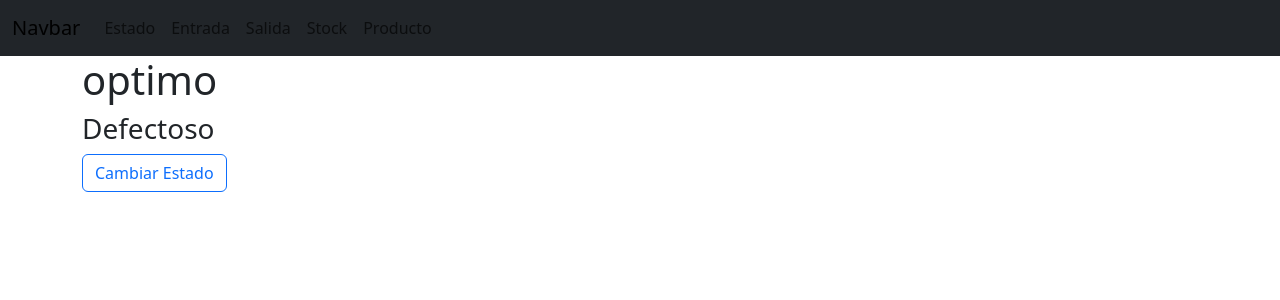
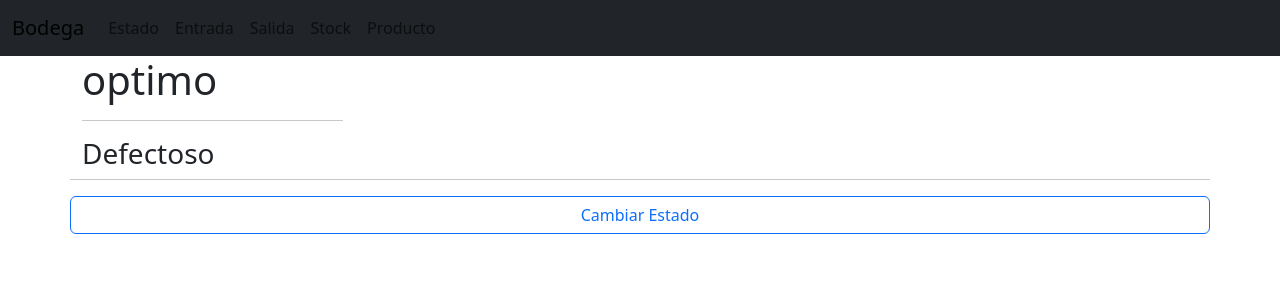
Before and after one commit to oscar1204/Bodega, an Angular app: page /Estado in a window 1280 px wide. Shown: the top 300 px of the page. Built offline with nearby package versions, Linux system fonts and the light colour scheme.

Commit message:
Actuanizacion 3

```diff
--- a/src/app/component/entrada/entrada.component.html
+++ b/src/app/component/entrada/entrada.component.html
@@ -1,7 +1,8 @@
 <div class="container" >
   <div class="row">
-    <div class="col">
+    <div class="col-lg-2">
       <h1>Hora Entrada</h1>
+      <hr>
       <h3>Hora_Entrada</h3>
     </div>
   </div>
--- a/src/app/component/estado/estado.component.html
+++ b/src/app/component/estado/estado.component.html
@@ -1,10 +1,12 @@
 <div class="containner">
-  <div class="col">
-    <div class="row">
+  <div class="row">
+    <div class="col-lg-3">
         <h1>{{estado1}}</h1>
+        <hr>
         <h3>{{estado2}}</h3>
 
     </div>
+    <hr>
     <button class="btn btn-outline-primary">Cambiar Estado</button>
 </div>
 
--- a/src/app/component/estado/estado.component.ts
+++ b/src/app/component/estado/estado.component.ts
@@ -9,7 +9,7 @@ import {EstadoService} from '../../Servicios/Estado/Estados.service';
 export class EstadoComponent {
  estado1= 'optimo'
  estado2= 'Defectoso'
- constructor(){
+ constructor(private _estadoService:EstadoService){
 
 
 
--- a/src/app/component/nabvar/nabvar.component.html
+++ b/src/app/component/nabvar/nabvar.component.html
@@ -1,6 +1,6 @@
 <nav class="navbar navbar-expand-lg bg-dark">
     <div class="container-fluid">
-      <a class="navbar-brand" href="#">Navbar</a>
+      <a class="navbar-brand" href="#">Bodega</a>
       <button class="navbar-toggler" type="button" data-bs-toggle="collapse" data-bs-target="#navbarNavAltMarkup" aria-controls="navbarNavAltMarkup" aria-expanded="false" aria-label="Toggle navigation">
         <span class="navbar-toggler-icon"></span>
       </button>
--- a/src/app/component/producto/producto.component.html
+++ b/src/app/component/producto/producto.component.html
@@ -1,9 +1,10 @@
 <div class="container">
-  <div class="col">
-    <div class="row">
-        <h1>Nombre</h1>
-        <h2>Cantindad</h2>
+  <div class="row">
+    <div class="col-lg-2">
+      <h1>Nombre</h1>
+      <hr>
+      <h3>Cantidad</h3>
+
     </div>
+  </div>
 </div>
-
-</div>
--- a/src/app/component/salida/salida.component.html
+++ b/src/app/component/salida/salida.component.html
@@ -1,7 +1,8 @@
 <div class="container">
-  <div class="col">
-    <div class="row">
+  <div class="row">
+    <div class="col-lg-2">
         <h1>Salida</h1>
+        <hr>
         <h3>Hora_Salida</h3>
     </div>
 </div>
--- a/src/app/component/stock/stock.component.html
+++ b/src/app/component/stock/stock.component.html
@@ -1,7 +1,8 @@
 <div class="container">
-  <div class="col">
-    <div class="row">
+  <div class="row">
+    <div class="col-lg-3">
         <h1>Nombre</h1>
+        <hr>
         <h3>Cantidad</h3>
     </div>
 </div>
```
